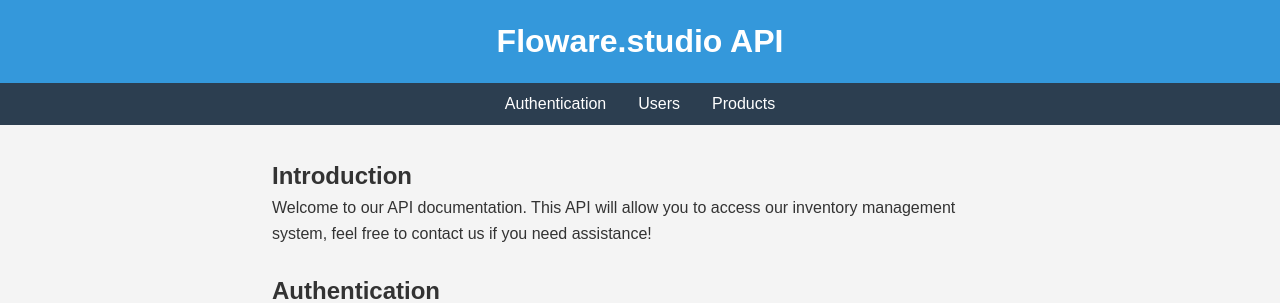
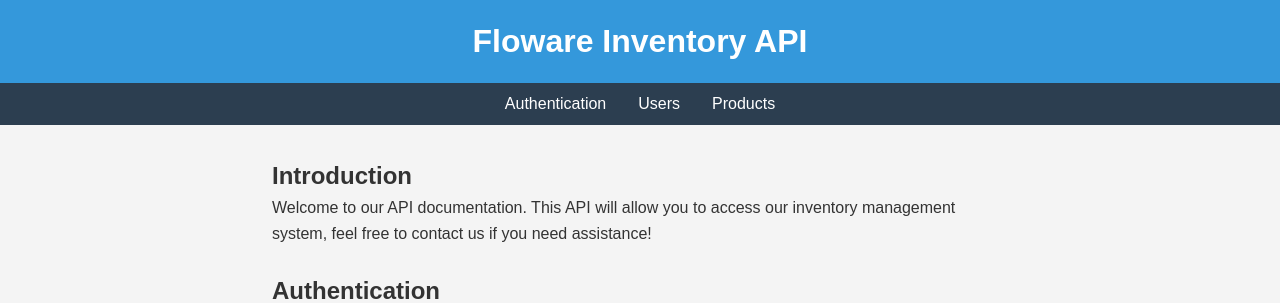
Before and after one commit to FloWareR/Floware, a PHP site: page / in a window 1280 px wide. Shown: the top 303 px of the page. Run offline with PHP 8.4, Linux system fonts and the light colour scheme; data that the repository does not hold is empty.

Commit message:
Update on documentation

```diff
--- a/app/Views/landingpage.php
+++ b/app/Views/landingpage.php
@@ -3,7 +3,7 @@
 <head>
     <meta charset="UTF-8">
     <meta name="viewport" content="width=device-width, initial-scale=1.0">
-    <title>Floware.studio API</title>
+    <title>Inventory API</title>
     <style>
         :root {
             --primary-color: #3498db;
@@ -132,7 +132,7 @@
 </head>
 <body>
     <header>
-        <h1>Floware.studio API</h1>
+        <h1>Floware Inventory API</h1>
     </header>
     <nav>
         <ul>
```
